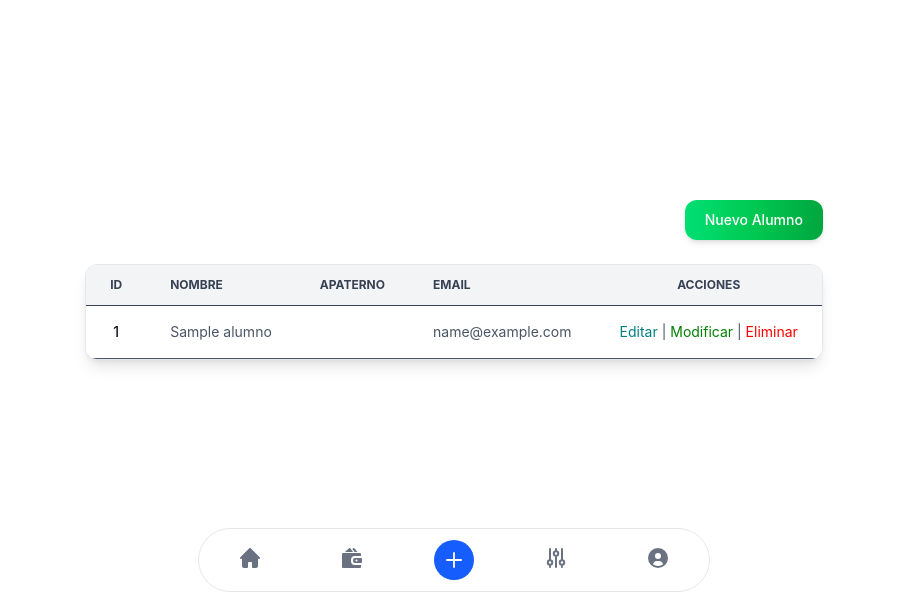
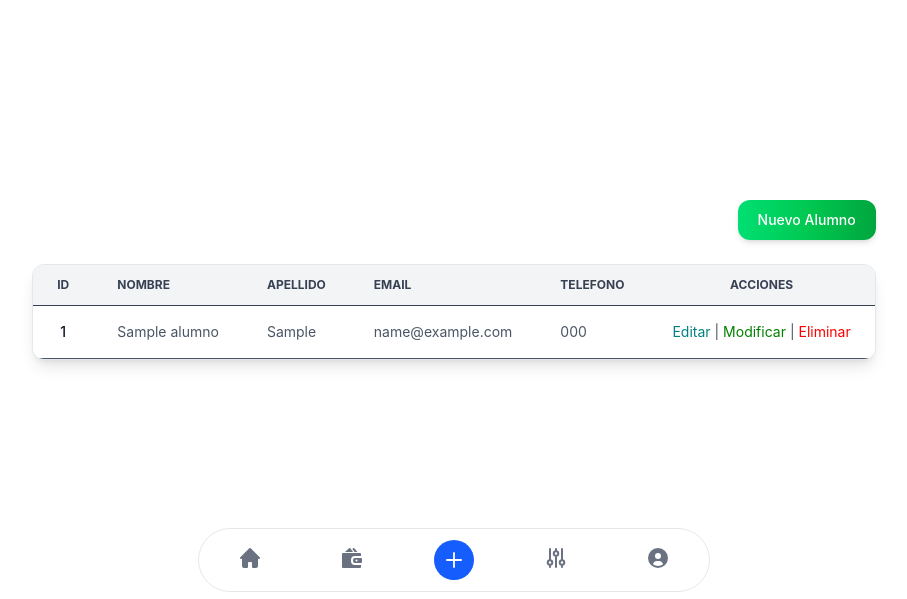
Before and after one commit to IDGS-801-23000103/FlaskDBIDGS801, a Flask app: page / in a window 1280 px wide. Shown: the part 192-791 px from the top of the page, without its empty margins (186-1093 px from the left). Run offline with Flask 3, Linux system fonts and the light colour scheme; tables that the repository leaves empty hold one stand-in row (values such as "Sample post"); some libraries are stand-ins or nearby versions.

Commit message:
Migraciones 25/02/26

```diff
--- a/app.py
+++ b/app.py
@@ -37,15 +37,16 @@ def alumnos():
                 nuevo_alumno = Alumnos(
 
                     nombre=form.nombre.data,
-                    apaterno=form.apaterno.data,
-                    email=form.email.data
+                    apellidos=form.apellidos.data,
+                    email=form.email.data,
+                    telefono=form.telefono.data
                 )
 
                 db.session.add(nuevo_alumno)
                 db.session.commit()
 
 
-                return redirect(url_for("alumnos"))
+                return redirect(url_for("index"))
 
             except Exception as e:
                 db.session.rollback()
@@ -71,8 +72,9 @@ def detalles():
                 'detalles.html',
                 id=alum1.id,
                 nombre=alum1.nombre,
-                apaterno=alum1.apaterno,
-                email=alum1.email
+                apellidos=alum1.apellidos,
+                email=alum1.email,
+                telefono=alum1.telefono
             )
 
     return redirect(url_for('index'))
@@ -95,8 +97,9 @@ def modificar():
     if request.method == "POST" and form.validate():
 
         alumno.nombre = form.nombre.data
-        alumno.apaterno = form.apaterno.data
+        alumno.apellidos = form.apellidos.data
         alumno.email = form.email.data
+        alumno.telefono = form.telefono.data
 
         db.session.commit()
 
@@ -121,7 +124,6 @@ def eliminar():
     if request.method == "POST":
         db.session.delete(alumno)
         db.session.commit()
-        flash("Alumno eliminado correctamente 🗑️", "success")
         return redirect(url_for('index'))
 
     return render_template("eliminar.html", alumno=alumno)
--- a/forms.py
+++ b/forms.py
@@ -19,3 +19,4 @@ class UserForm2(FlaskForm):
         DataRequired(message='El correo es requerido'),
         Email(message='Ingresa un correo válido')
     ])
+    telefono = StringField("Teléfono")
--- a/templates/Alumnos.html
+++ b/templates/Alumnos.html
@@ -32,6 +32,11 @@
                 {{ form.email.label(class="block text-sm font-medium text-gray-700") }}
                 {{ form.email(class="w-full border border-gray-300 p-2 rounded mt-1") }}
             </div>
+            <!-- telefono -->
+            <div>
+                {{ form.telefono.label(class="block text-sm font-medium text-gray-700") }}
+                {{ form.telefono(class="w-full border border-gray-300 p-2 rounded mt-1") }}
+            </div>
 
              <!-- Botones -->
         <div class="flex justify-between mt-6">
--- a/templates/index.html
+++ b/templates/index.html
@@ -25,8 +25,9 @@
                 <tr>
                     <th class="px-6 py-3 text-center">ID</th>
                     <th class="px-6 py-3">Nombre</th>
-                    <th class="px-6 py-3">Apaterno</th>
+                    <th class="px-6 py-3">Apellido</th>
                     <th class="px-6 py-3">Email</th>
+                    <th class="px-6 py-3">Telefono</th>
                     <th class="px-6 py-3 text-center">Acciones</th>
                 </tr>
             </thead>
@@ -45,11 +46,14 @@
     </td>
 
     <td class="px-6 py-4">
-        {{ alum.apaterno }}
+        {{ alum.apellidos }}
     </td>
 
     <td class="px-6 py-4">
         {{ alum.email }}
+    </td>
+    <td class="px-6 py-4">
+        {{ alum.telefono }}
     </td>
 
     <td class="px-6 py-4 text-center">
```
Also changed, not shown: templates/eliminar.html (+3 -4 lines), templates/modificar.html (+6 -2 lines).
